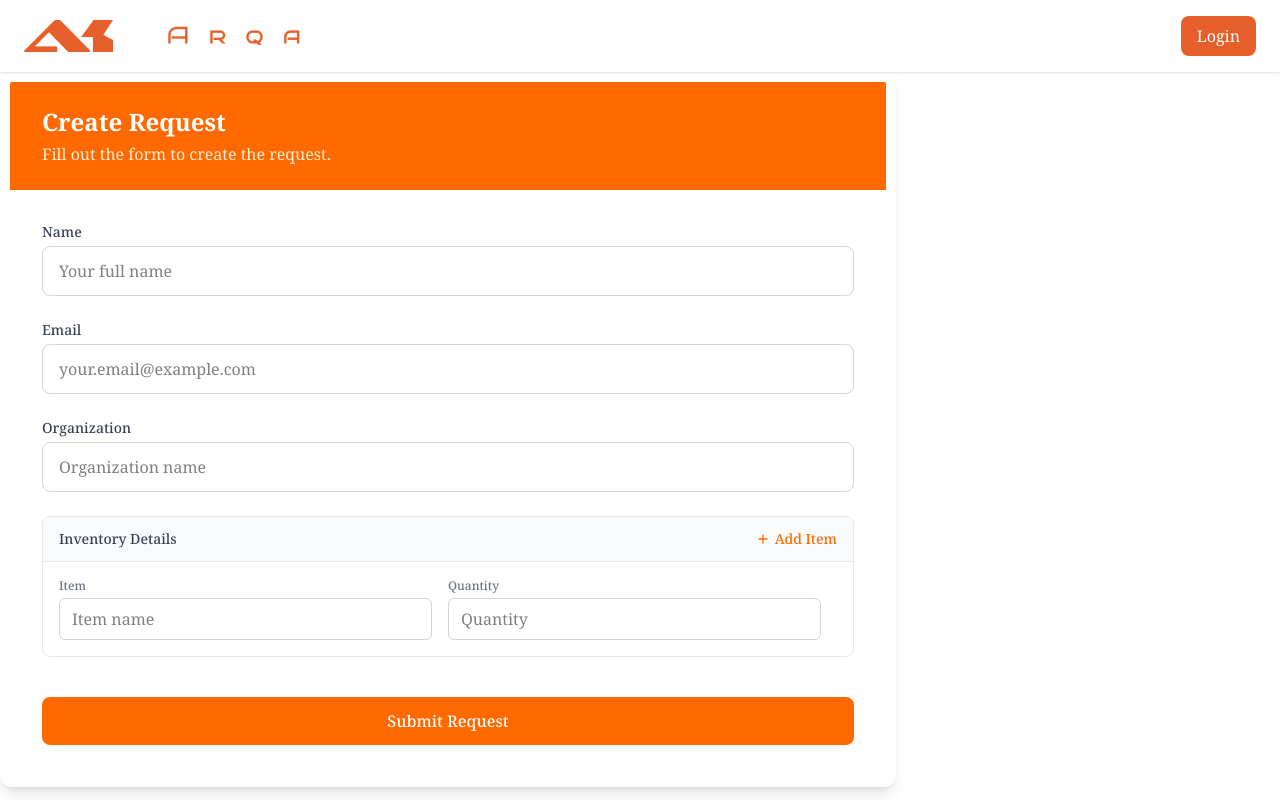
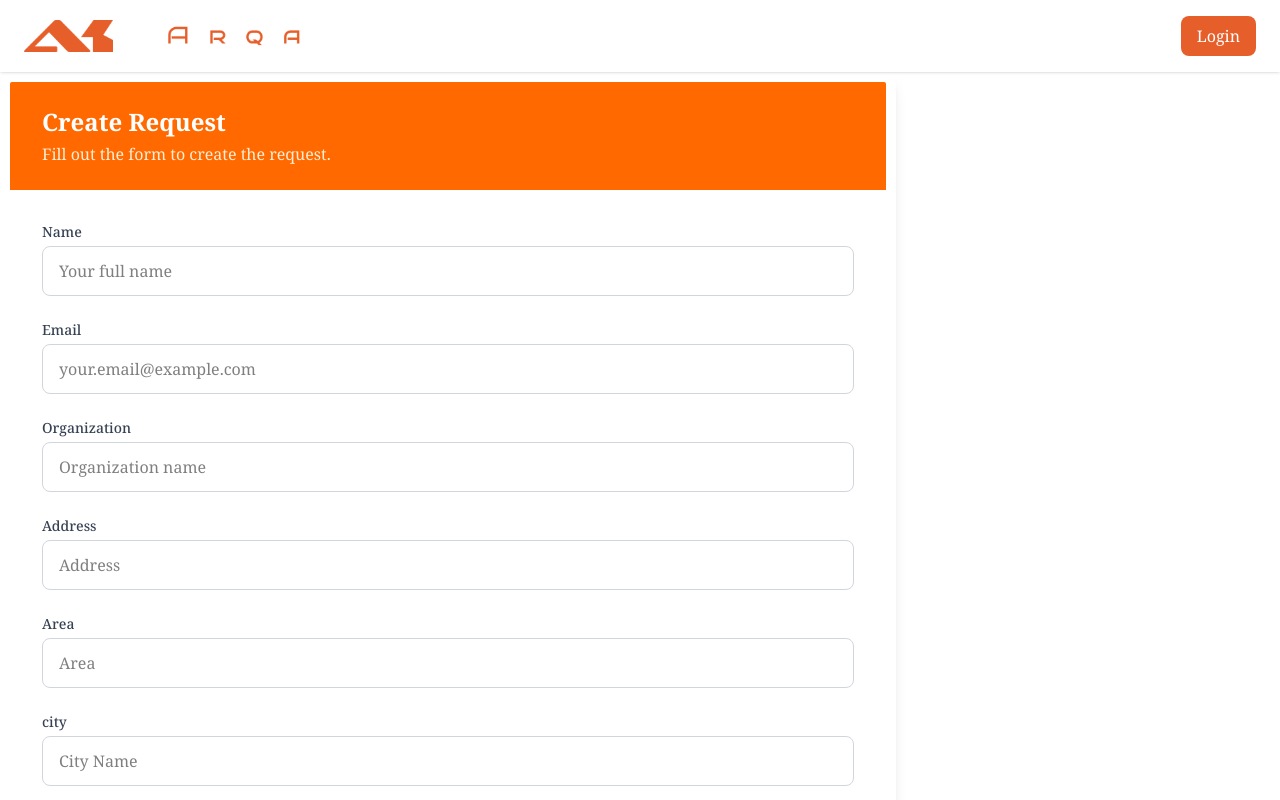
Before and after one commit to SHREYA-2k5/arqa, a React (Vite) app in the folder client/: page /Connect in a window 1280 px wide. Shown: the top 800 px of the page. Built offline with nearby package versions, Linux system fonts and the light colour scheme.

Commit message:
improvement in donate

```diff
--- a/client/src/pages/connect.jsx
+++ b/client/src/pages/connect.jsx
@@ -235,6 +235,46 @@
                   required
                 />
               </div>
+              <div>
+                <label className="block text-sm font-medium text-gray-700 mb-1">Address</label>
+                <input
+                  type="text"
+                  name="organization"
+                  value={formData.organization}
+                  onChange={handleChange}
+                  className="w-full px-4 py-3 border border-gray-300 rounded-lg focus:ring-2 focus:ring-orange-500 focus:border-orange-500 transition-all"
+                  placeholder="Address"
+                  required
+                />
+              </div>
+              <div>
+                <label className="block text-sm font-medium text-gray-700 mb-1">Area</label>
+                <input
+                  type="text"
+                  name="organization"
+                  value={formData.organization}
+                  onChange={handleChange}
+                  className="w-full px-4 py-3 border border-gray-300 rounded-lg focus:ring-2 focus:ring-orange-500 focus:border-orange-500 transition-all"
+                  placeholder="Area "
+                  required
+                />
+              </div>
+              <div>
+                <label className="block text-sm font-medium text-gray-700 mb-1">city</label>
+                <input
+                  type="text"
+                  name="organization"
+                  value={formData.organization}
+                  onChange={handleChange}
+                  className="w-full px-4 py-3 border border-gray-300 rounded-lg focus:ring-2 focus:ring-orange-500 focus:border-orange-500 transition-all"
+                  placeholder="City Name"
+                  required
+                />
+              </div>
+
+
+
+
 
               <div className="border border-gray-200 rounded-lg overflow-hidden">
                 <div className="bg-gray-50 px-4 py-3 border-b border-gray-200 flex justify-between items-center">
```
